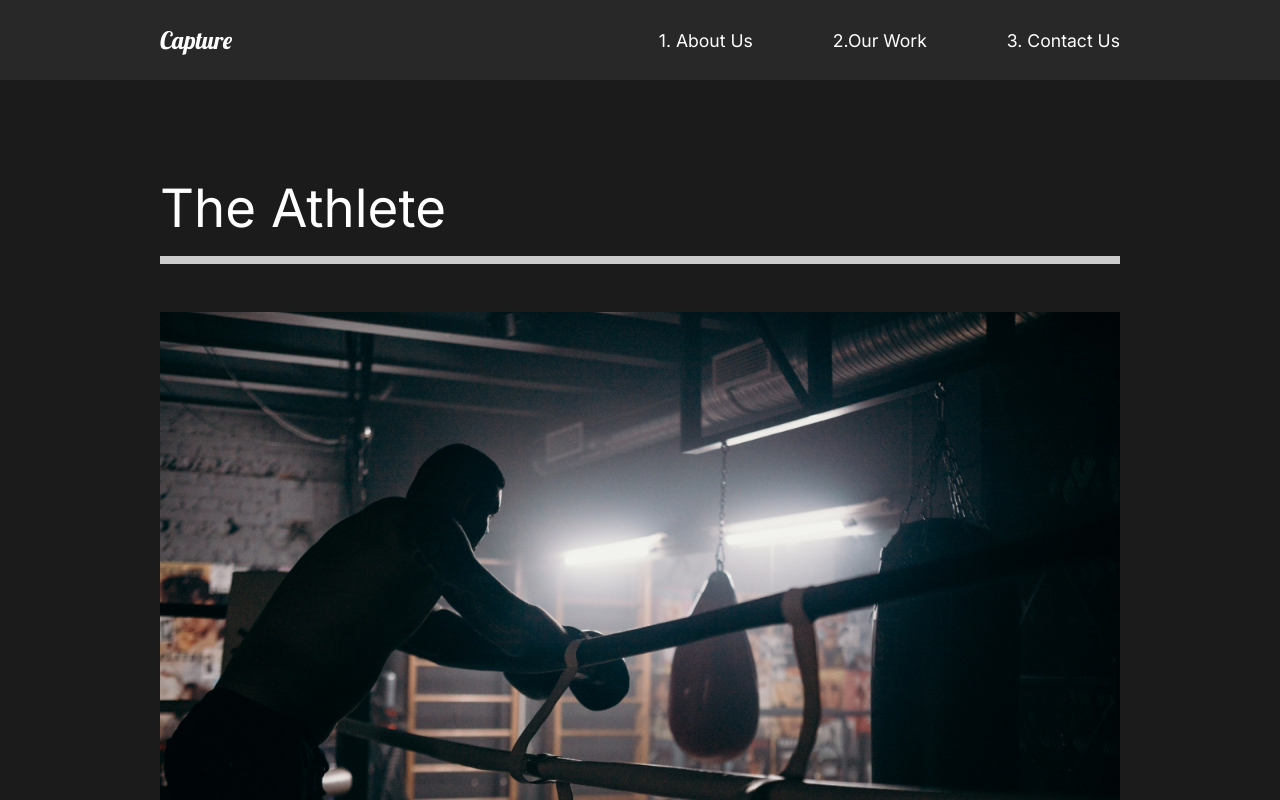
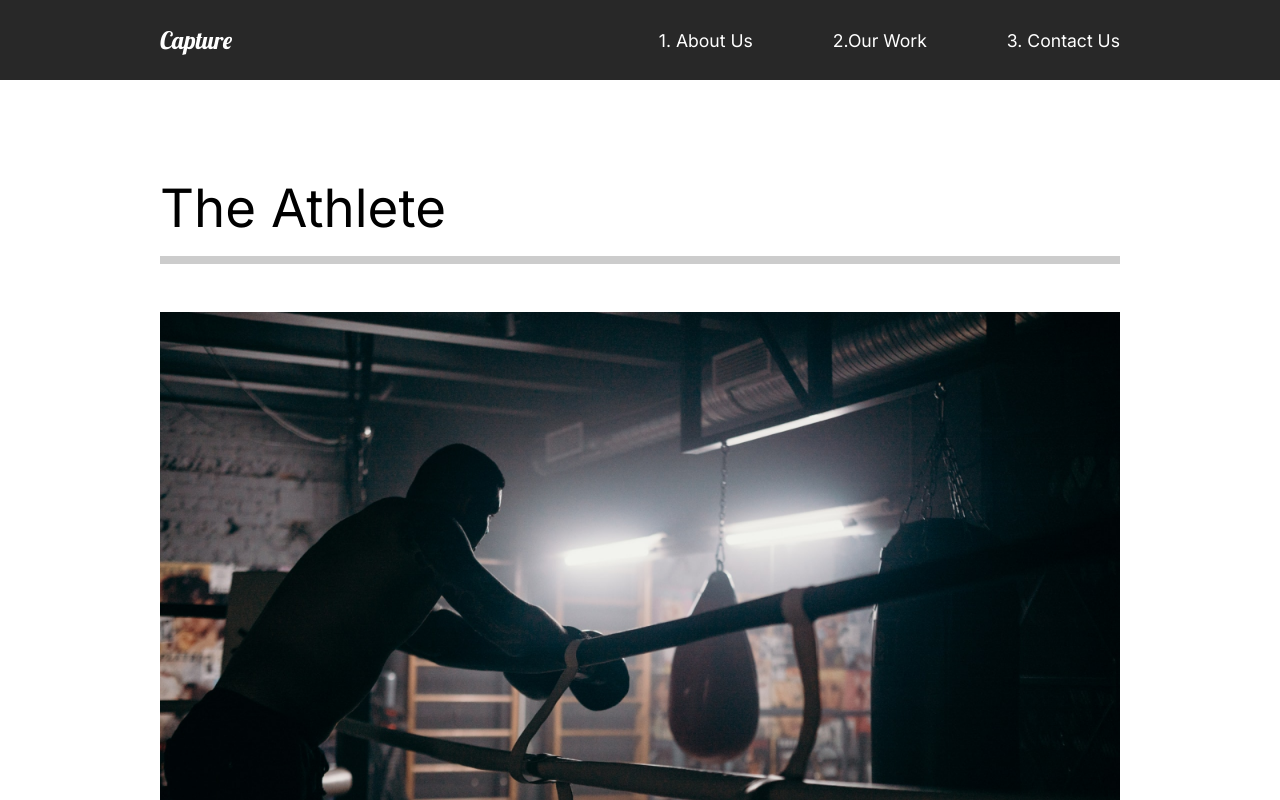
Before and after one commit to Chirag4904/react-portfolio-project, a React (Create React App) app: page /work in a window 1280 px wide. Shown: the top 800 px of the page. Built offline with nearby package versions, Linux system fonts and the light colour scheme.

Commit message:
Page transition added using framer motion

```diff
--- a/src/App.js
+++ b/src/App.js
@@ -1,27 +1,24 @@
 import React from "react";
 import GlobalStyle from "./components/GlobalStyle";
-import AboutUs from "./pages/AboutUs";
-import ContactUs from "./pages/ContactUs";
-import OurWork from "./pages/OurWork";
+
 import Nav from "./components/Nav";
-import MovieDetail from "./pages/MovieDetail";
 
 //Router (to handle the routing)
-import { Route, Routes } from "react-router-dom";
+import { BrowserRouter as Router } from "react-router-dom";
+import AnimatedRoutes from "./components/AnimatedRoutes";
 function App() {
+	// const location = useLocation();
+	// console.log(location);
 	return (
 		<div className="App">
 			<GlobalStyle />
-			<Nav />
-			<Routes>
-				{" "}
-				{/*react router method changed in v6*/}
-				<Route exact path="/" element={<AboutUs />} />
-				<Route path="/work" element={<OurWork />} />
-				<Route path="/work/:id" element={<MovieDetail />} />{" "}
-				{/*:id is used so that anything after work/ then moviedetail will open */}
-				<Route path="/contact" element={<ContactUs />} />
-			</Routes>
+
+			{/* <AnimatePresence exitBeforeEnter> */}
+			<Router>
+				<Nav />
+				<AnimatedRoutes />
+			</Router>
+			{/* </AnimatePresence> */}
 		</div>
 	);
 }
--- /dev/null
+++ b/src/animation.js
@@ -0,0 +1,20 @@
+export const pageAnimation = {
+	hidden: {
+		opacity: 0,
+		y: 300,
+	},
+	show: {
+		opacity: 1,
+		y: 0,
+		transition: {
+			duration: 1,
+		},
+	},
+	exit: {
+		opacity: 0,
+		y: 300,
+		transition: {
+			duration: 1,
+		},
+	},
+};
--- a/src/components/AboutSection.js
+++ b/src/components/AboutSection.js
@@ -1,25 +1,31 @@
 import React from "react";
 import home1 from "../img/home1.png";
-import styled from "styled-components";
+//Framer motion
+import { motion } from "framer-motion";
 import { About, Description, Image, Hide } from "../styles";
 
 const AboutSection = () => {
+	// const titleAnim = {
+	// 	hidden: { opacity: 0 },
+	// 	show: { opacity: [1, 0, 1], transition: { duration: 2 } },
+	// };
+
 	return (
 		<About>
 			<Description>
-				<div className="title">
+				<motion.div className="title">
 					<Hide>
-						<h2>We work to make</h2>
+						<motion.h2>We work to make</motion.h2>
 					</Hide>
 					<Hide>
-						<h2>
+						<motion.h2>
 							your <span>dreams</span> come
-						</h2>
+						</motion.h2>
 					</Hide>
 					<Hide>
 						<h2>true.</h2>
 					</Hide>
-				</div>
+				</motion.div>
 				<p>
 					Contact us for any photography or videography ideas that you have. We
 					have professionals with amazing skills.
@@ -33,6 +39,4 @@ const AboutSection = () => {
 	);
 };
 
-//Styled component
-
 export default AboutSection;
--- /dev/null
+++ b/src/components/AnimatedRoutes.js
@@ -0,0 +1,26 @@
+import React from "react";
+import { Route, Routes, useLocation } from "react-router-dom";
+import AboutUs from "../pages/AboutUs";
+import ContactUs from "../pages/ContactUs";
+import OurWork from "../pages/OurWork";
+import MovieDetail from "../pages/MovieDetail";
+
+import { AnimatePresence } from "framer-motion";
+function AnimatedRoutes() {
+	const location = useLocation();
+	return (
+		<AnimatePresence exitBeforeEnter>
+			<Routes location={location} key={location.pathname}>
+				{" "}
+				{/*react router method changed in v6*/}
+				<Route exact path="/" element={<AboutUs />} />
+				<Route path="/work" element={<OurWork />} />
+				<Route path="/work/:id" element={<MovieDetail />} />{" "}
+				{/*:id is used so that anything after work/ then moviedetail will open */}
+				<Route path="/contact" element={<ContactUs />} />
+			</Routes>
+		</AnimatePresence>
+	);
+}
+
+export default AnimatedRoutes;
--- a/src/index.js
+++ b/src/index.js
@@ -8,9 +8,9 @@ const rootElement = document.getElementById("root");
 const root = createRoot(rootElement);
 root.render(
 	<StrictMode>
-		<BrowserRouter>
-			<App />
-		</BrowserRouter>
+		{/* <BrowserRouter> */}
+		<App />
+		{/* </BrowserRouter> */}
 	</StrictMode>
 );
 reportWebVitals();
--- a/src/pages/AboutUs.js
+++ b/src/pages/AboutUs.js
@@ -2,13 +2,21 @@ import React from "react";
 import AboutSection from "../components/AboutSection";
 import ServicesSection from "../components/ServicesSection";
 import FaqSection from "../components/FaqSection";
+
+import { motion } from "framer-motion";
+import { pageAnimation } from "../animation";
 const AboutUs = () => {
 	return (
-		<>
+		<motion.div
+			variants={pageAnimation}
+			initial="hidden"
+			animate="show"
+			exit="exit"
+		>
 			<AboutSection />
 			<ServicesSection />
 			<FaqSection />
-		</>
+		</motion.div>
 	);
 };
 export default AboutUs;
--- a/src/pages/ContactUs.js
+++ b/src/pages/ContactUs.js
@@ -1,9 +1,16 @@
 import React from "react";
+import { motion } from "framer-motion";
+import { pageAnimation } from "../animation";
 const ContactUs = () => {
 	return (
-		<div>
+		<motion.div
+			variants={pageAnimation}
+			exit="exit"
+			initial="hidden"
+			animate="show"
+		>
 			<h1>contact</h1>
-		</div>
+		</motion.div>
 	);
 };
 export default ContactUs;
--- a/src/pages/MovieDetail.js
+++ b/src/pages/MovieDetail.js
@@ -2,6 +2,9 @@ import React, { useState, useEffect } from "react";
 import styled from "styled-components";
 import { useNavigate, useLocation } from "react-router-dom";
 import { MovieState } from "../movieState";
+
+import { motion } from "framer-motion";
+import { pageAnimation } from "../animation";
 
 const MovieDetail = () => {
 	// let navigate = useNavigate();
@@ -16,11 +19,15 @@ const MovieDetail = () => {
 		const currentMovie = movies.filter((stateMovie) => stateMovie.url === url);
 		setMovie(currentMovie[0]);
 	}, [movies, url]);
-	console.log(movie);
 	return (
 		<>
 			{movie && (
-				<Details>
+				<Details
+					variants={pageAnimation}
+					initial="hidden"
+					animate="show"
+					exit="exit"
+				>
 					<Headline>
 						<h2>{movie.title}</h2>
 						<img src={movie.mainImg} alt="" />
@@ -43,7 +50,7 @@ const MovieDetail = () => {
 	);
 };
 
-const Details = styled.div``;
+const Details = styled(motion.div)``;
 
 const Headline = styled.div`
 	min-height: 90vh;
--- a/src/pages/OurWork.js
+++ b/src/pages/OurWork.js
@@ -4,9 +4,18 @@ import { Link } from "react-router-dom";
 import athlete from "../img/athlete-small.png";
 import theracer from "../img/theracer-small.png";
 import goodtimes from "../img/goodtimes-small.png";
+
+import { motion } from "framer-motion";
+import { pageAnimation } from "../animation";
 const OurWork = () => {
 	return (
-		<Work>
+		<Work
+			variants={pageAnimation}
+			initial="hidden"
+			animate="show"
+			exit="exit"
+			style={{ background: "#fff" }}
+		>
 			<Movie>
 				<h2>The Athlete</h2>
 				<div className="line"></div>
@@ -32,7 +41,7 @@ const OurWork = () => {
 	);
 };
 
-const Work = styled.div`
+const Work = styled(motion.div)`
 	min-height: 100vh;
 	overflow: hidden;
 	padding: 5rem 10rem;
@@ -43,9 +52,7 @@ const Work = styled.div`
 `;
 const Movie = styled.div`
 	padding-bottom: 10rem;
-	h2 {
-		color: white;
-	}
+
 	.line {
 		height: 0.5rem;
 		background: #cccccc;
```
